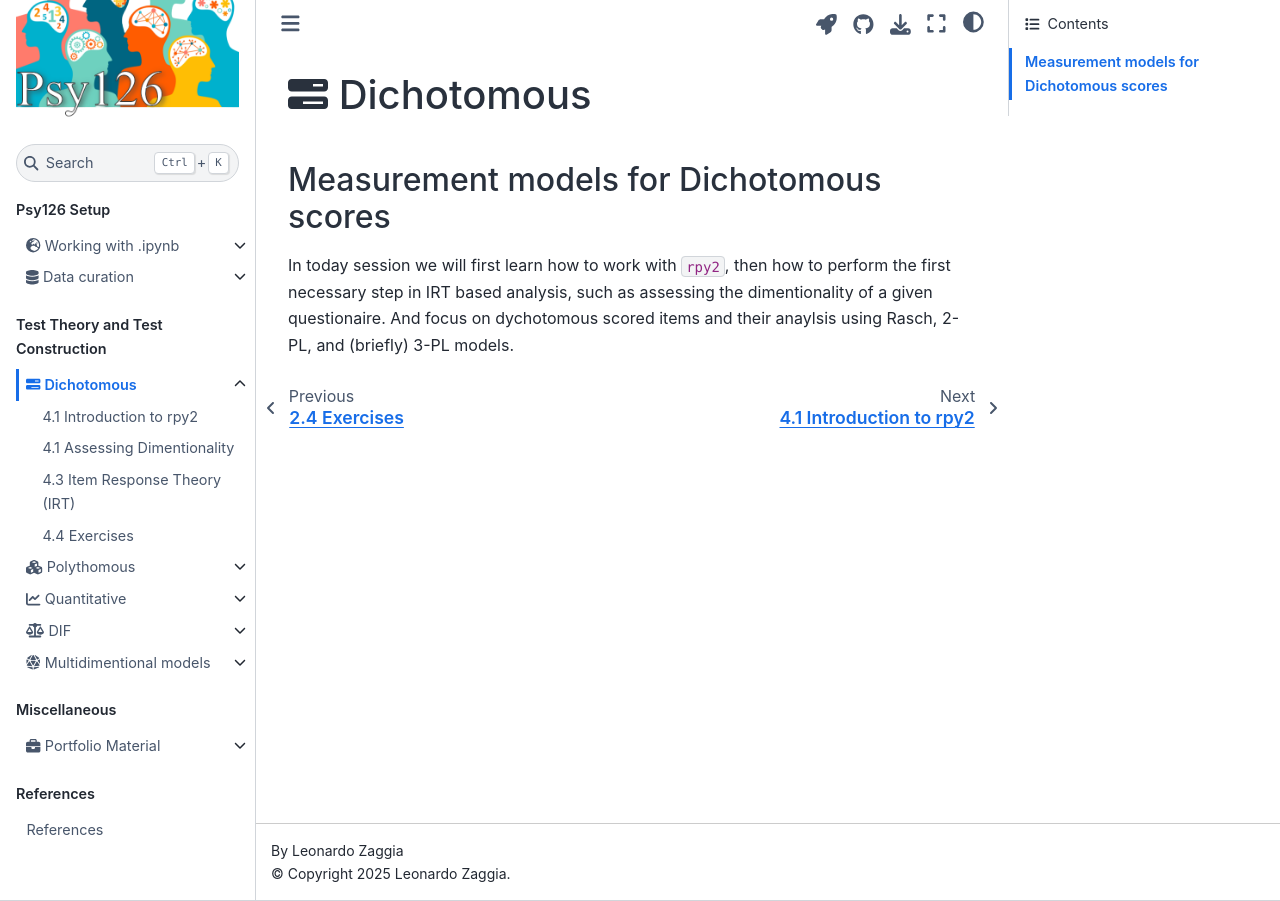
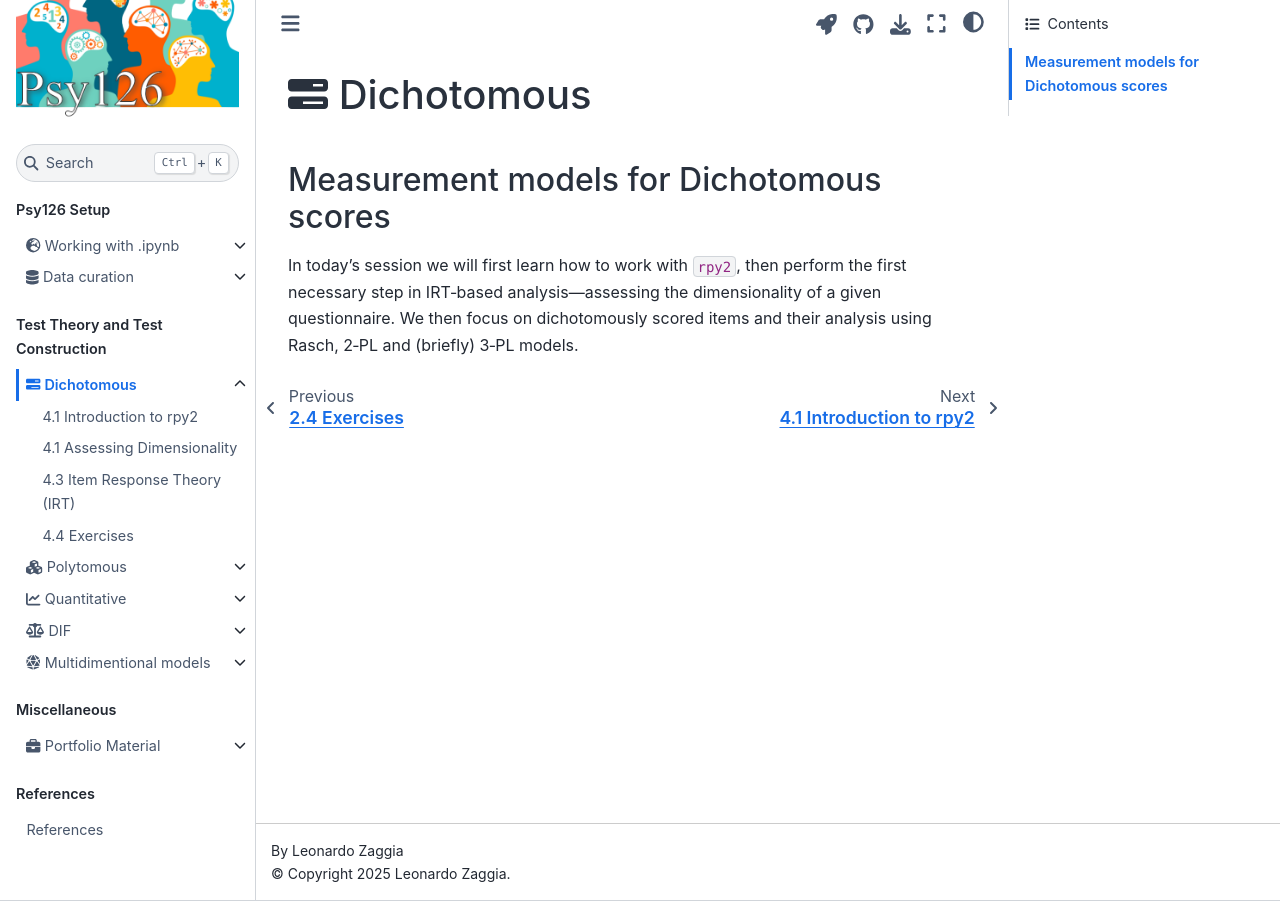
Before and after one commit to pegaseehorn/psy126, a Jupyter Book: the page built from book/TT/6_Dichotomous_IRT/0_Introduction.md, in a window 1280 px wide. Built offline with Jupyter Book 1.0.4 settings and Sphinx 7.4.7 and the Sphinx Book theme 1.1.4, drawn with Linux system fonts in a browser that asks for light colours.

Commit message:
Fix typos and clarify IRT text

```diff
--- a/book/TT/6_Dichotomous_IRT/0_Introduction.md
+++ b/book/TT/6_Dichotomous_IRT/0_Introduction.md
@@ -16,4 +16,4 @@ kernelspec:
 
 ## Measurement models for Dichotomous scores
 
-In today session we will first learn how to work with `rpy2`, then how to perform the first necessary step in IRT based analysis, such as assessing the dimentionality of a given questionaire. And focus on dychotomous scored items and their anaylsis using Rasch, 2-PL, and (briefly) 3-PL models.
+In today's session we will first learn how to work with `rpy2`, then perform the first necessary step in IRT‑based analysis—assessing the dimensionality of a given questionnaire. We then focus on dichotomously scored items and their analysis using Rasch, 2‑PL and (briefly) 3‑PL models.
--- a/book/TT/7_Polythomous_IRT/0_Introduction.md
+++ b/book/TT/7_Polythomous_IRT/0_Introduction.md
@@ -12,7 +12,7 @@ kernelspec:
   name: python3
 ---
 
-# <i class="fa-solid fa-cubes"></i> Polythomous
+# <i class="fa-solid fa-cubes"></i> Polytomous
 
 ## Measurement models for Polytomous scores
 
```
Also changed, not shown: book/TT/6_Dichotomous_IRT/2_dicho.ipynb, book/TT/6_Dichotomous_IRT/3_irt.ipynb, book/TT/6_Dichotomous_IRT/4_Exercises.ipynb, book/TT/7_Polythomous_IRT/1_Rating_Scale_Model.ipynb.
